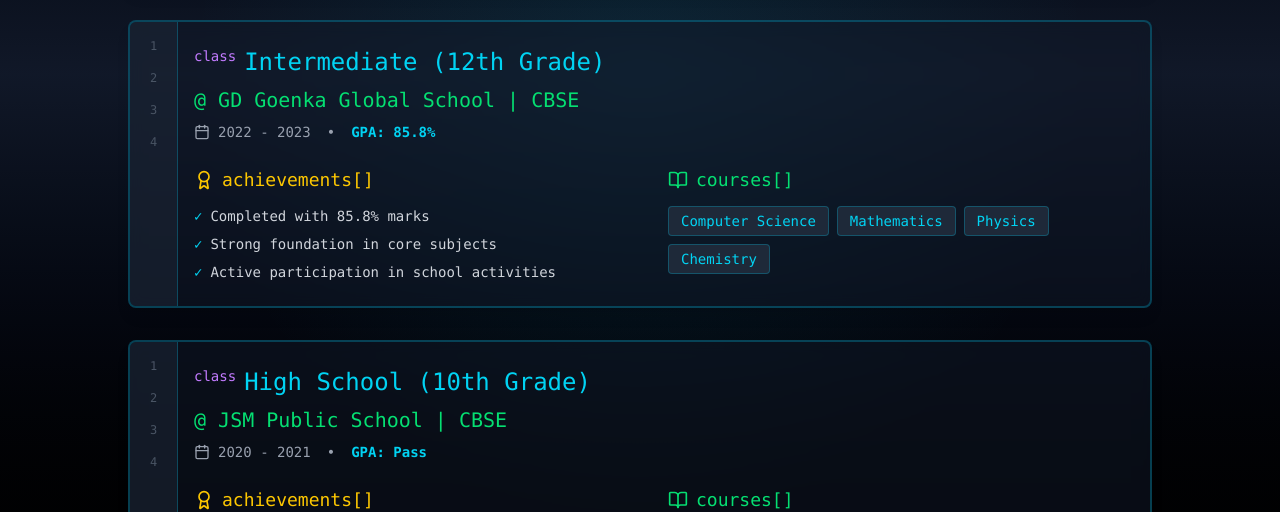
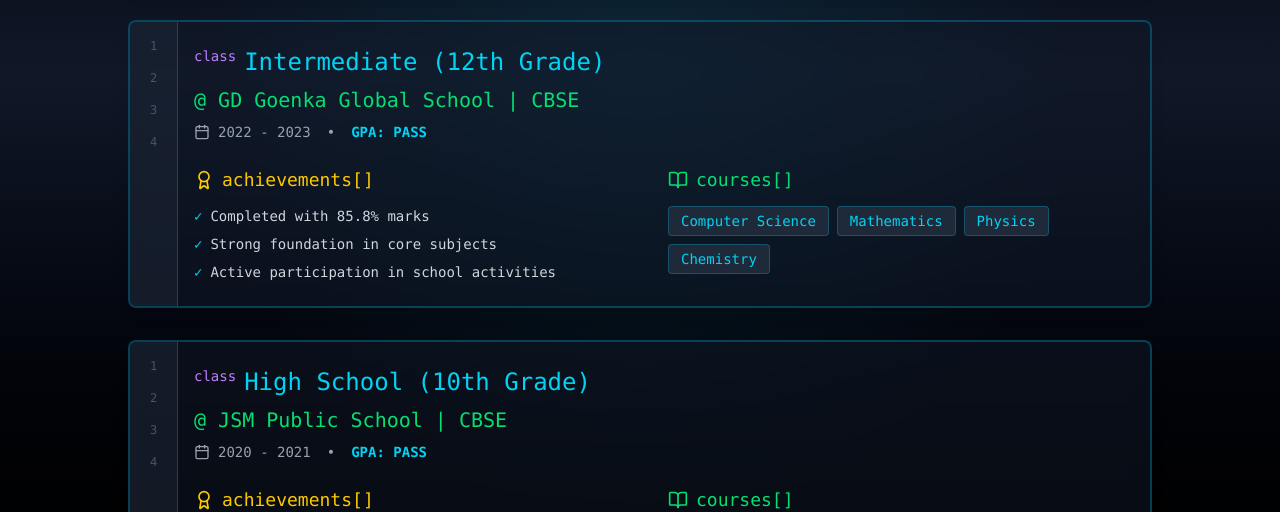
Before and after one commit to shivuu17/Shivank_katiyar_portfolio, a React (Vite) app: page / in a window 1280 px wide. Shown: the part 1360-1872 px from the top of the page. Built offline with nearby package versions, Linux system fonts and the light colour scheme.

Commit message:
Update files from Figma Make

```diff
--- a/src/app/components/Education.tsx
+++ b/src/app/components/Education.tsx
@@ -31,7 +31,7 @@ const education = [
     degree: "Intermediate (12th Grade)",
     institution: "GD Goenka Global School | CBSE",
     period: "2022 - 2023",
-    gpa: "85.8%",
+    gpa: "PASS",
     achievements: [
       "Completed with 85.8% marks",
       "Strong foundation in core subjects",
@@ -48,7 +48,7 @@ const education = [
     degree: "High School (10th Grade)",
     institution: "JSM Public School | CBSE",
     period: "2020 - 2021",
-    gpa: "Pass",
+    gpa: "PASS",
     achievements: [
       "Successfully completed high school education",
       "Developed interest in Computer Science",
@@ -167,7 +167,9 @@ export function Education() {
                               <span className="text-cyan-400 flex-shrink-0">
                                 ✓
                               </span>
-                              <span className="break-words">{achievement}</span>
+                              <span className="break-words">
+                                {achievement}
+                              </span>
                             </div>
                           ),
                         )}
```
